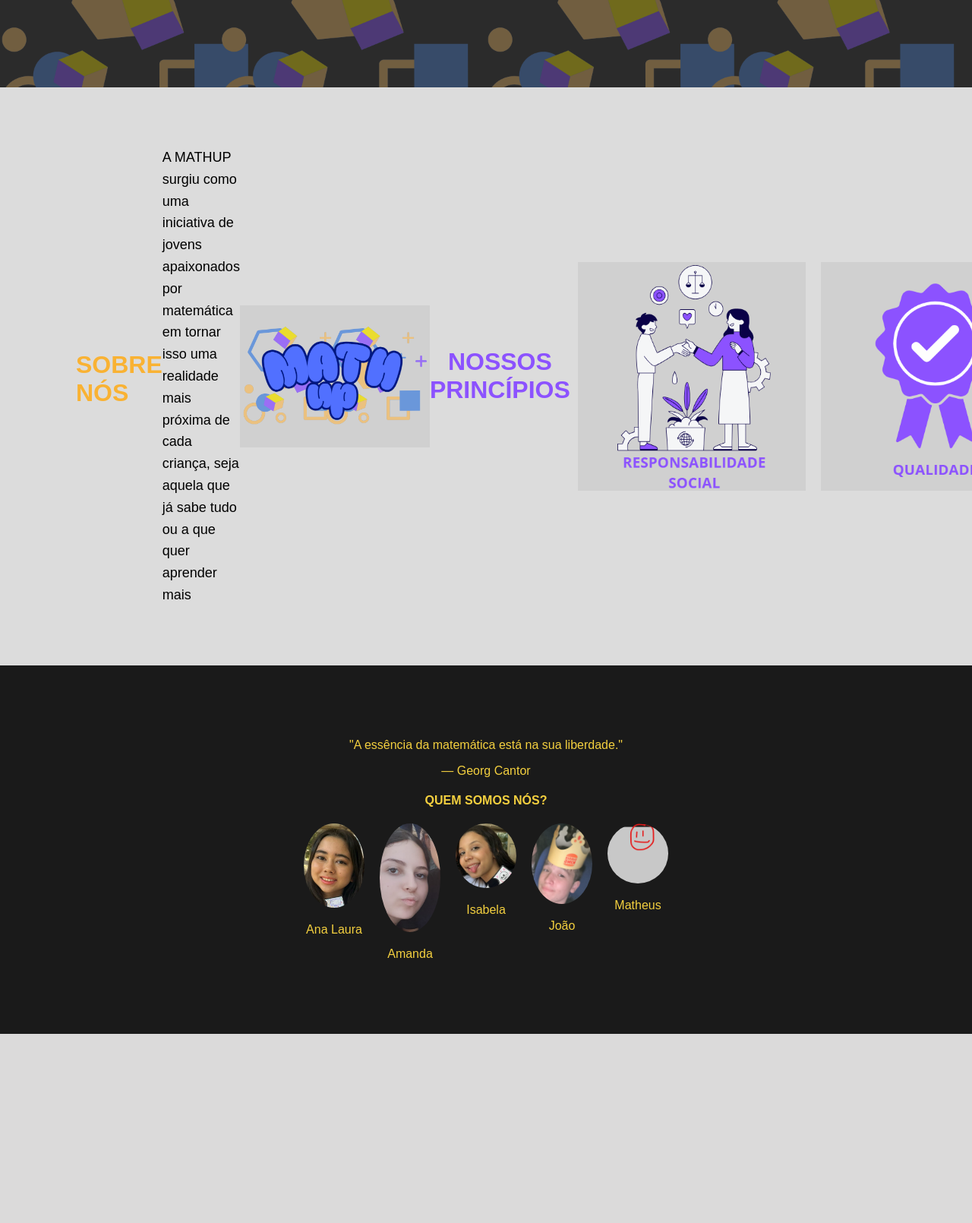
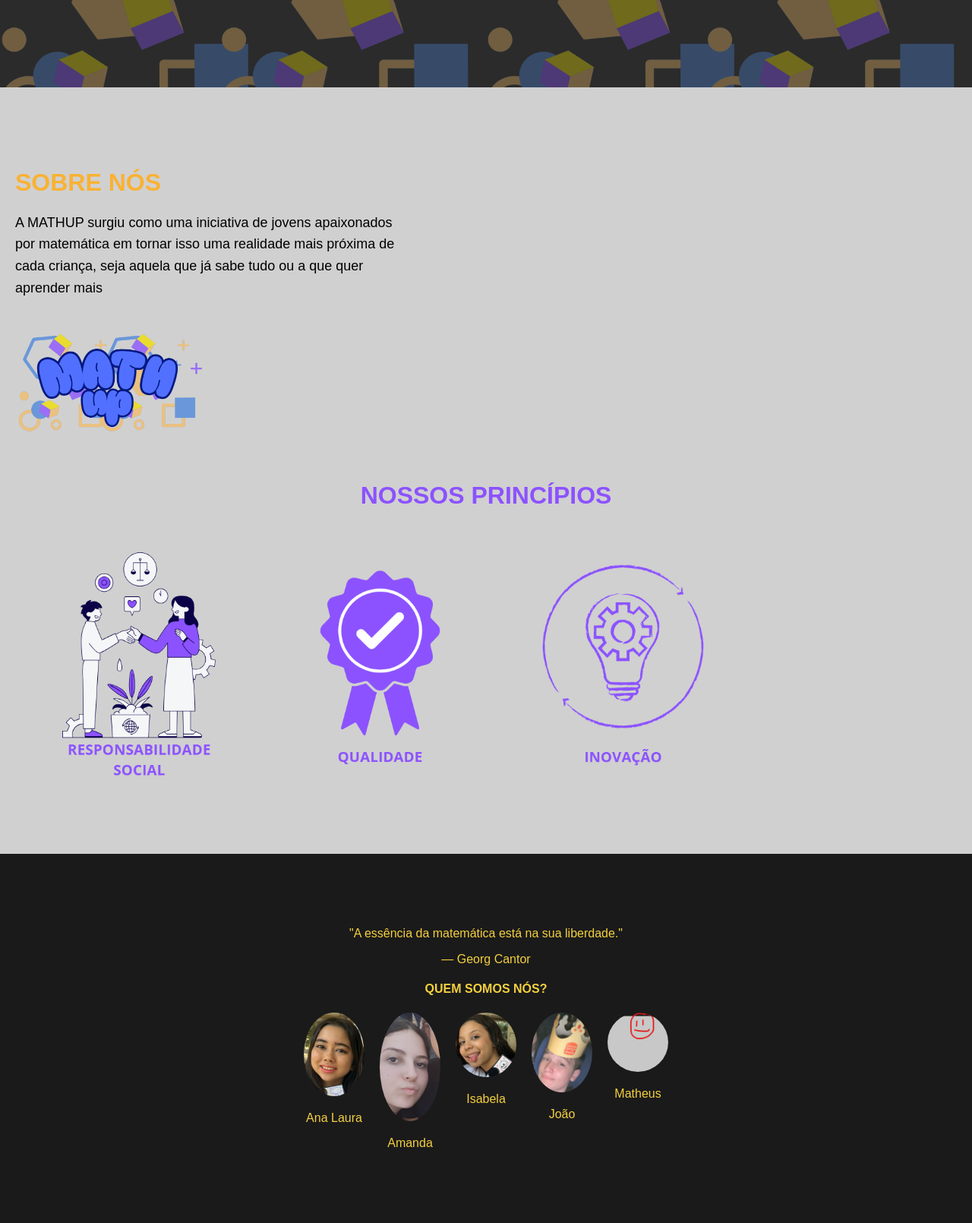
Before and after one commit to joao-Gabriel-Kuschel-Kupske/Match-Up., a Flask app: page / in a window 1280 px wide; the page is wider, and only the part inside the window is pictured. Shown: the part 599-2209 px from the top of that part at 76% size. Before the commit the page ends 1960 px from the top of that part, so only its background shows below. Run offline with Flask 3, Linux system fonts and the light colour scheme.

Commit message:
sobre nós

```diff
--- a/match.up/static/css/styleindex.css
+++ b/match.up/static/css/styleindex.css
@@ -112,14 +112,14 @@ h3 {
   font-size: 32px;
 }
 
-.sobre {
+.nos {
     display: flex;                     /* Coloca texto e imagem lado a lado */
     justify-content: space-between;    /* Espaço entre texto e imagem */
     align-items: center;               /* Alinha verticalmente */
     padding: 60px 100px;               /* Espaçamento interno */
     background-color: #dcdcdc;         /* (ou sua cor de fundo já existente) */
 }
-.sobre h2 {
+h2 {
     color: #f9b233;                    /* Amarelo do título */
     font-size: 32px;
     font-weight: 800;
```
